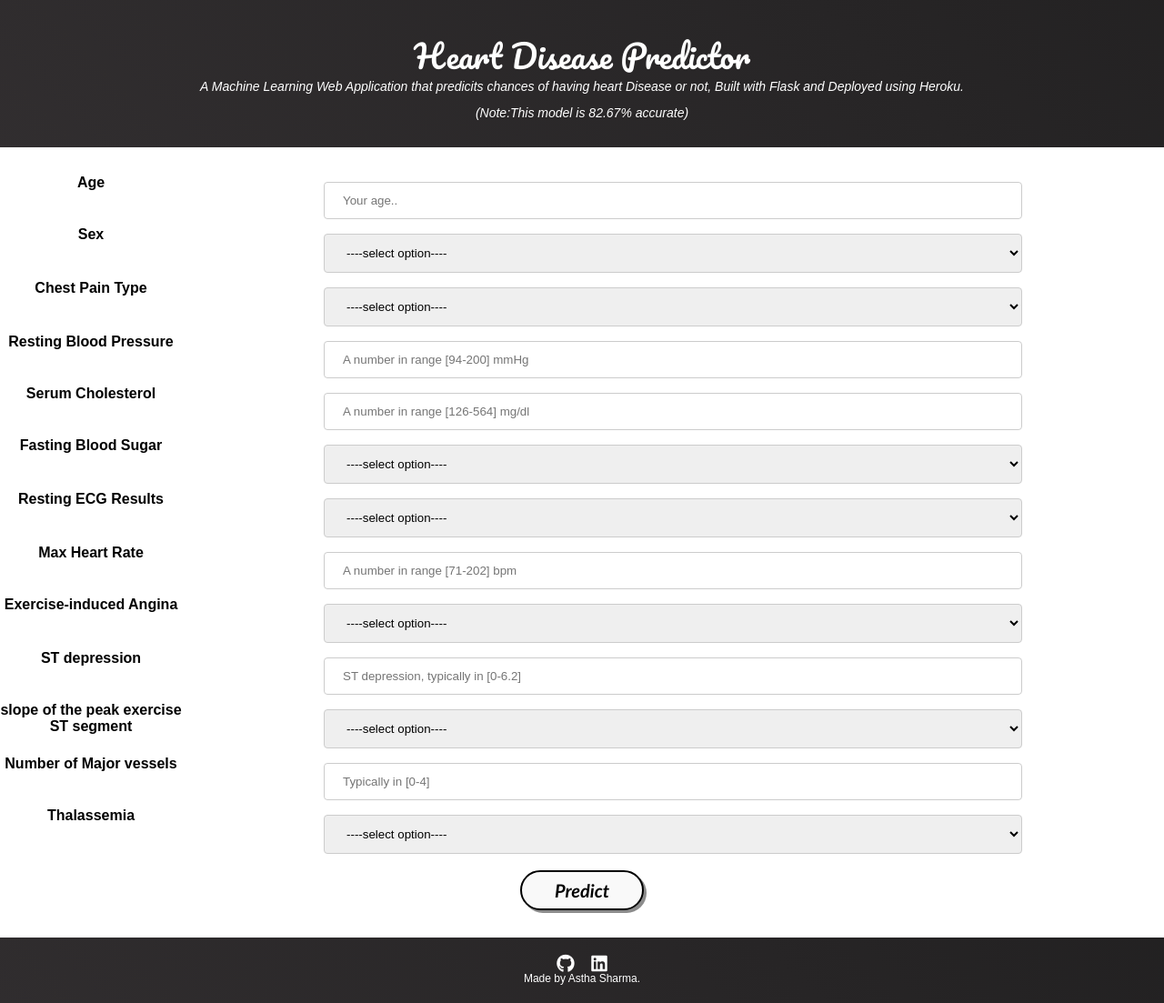
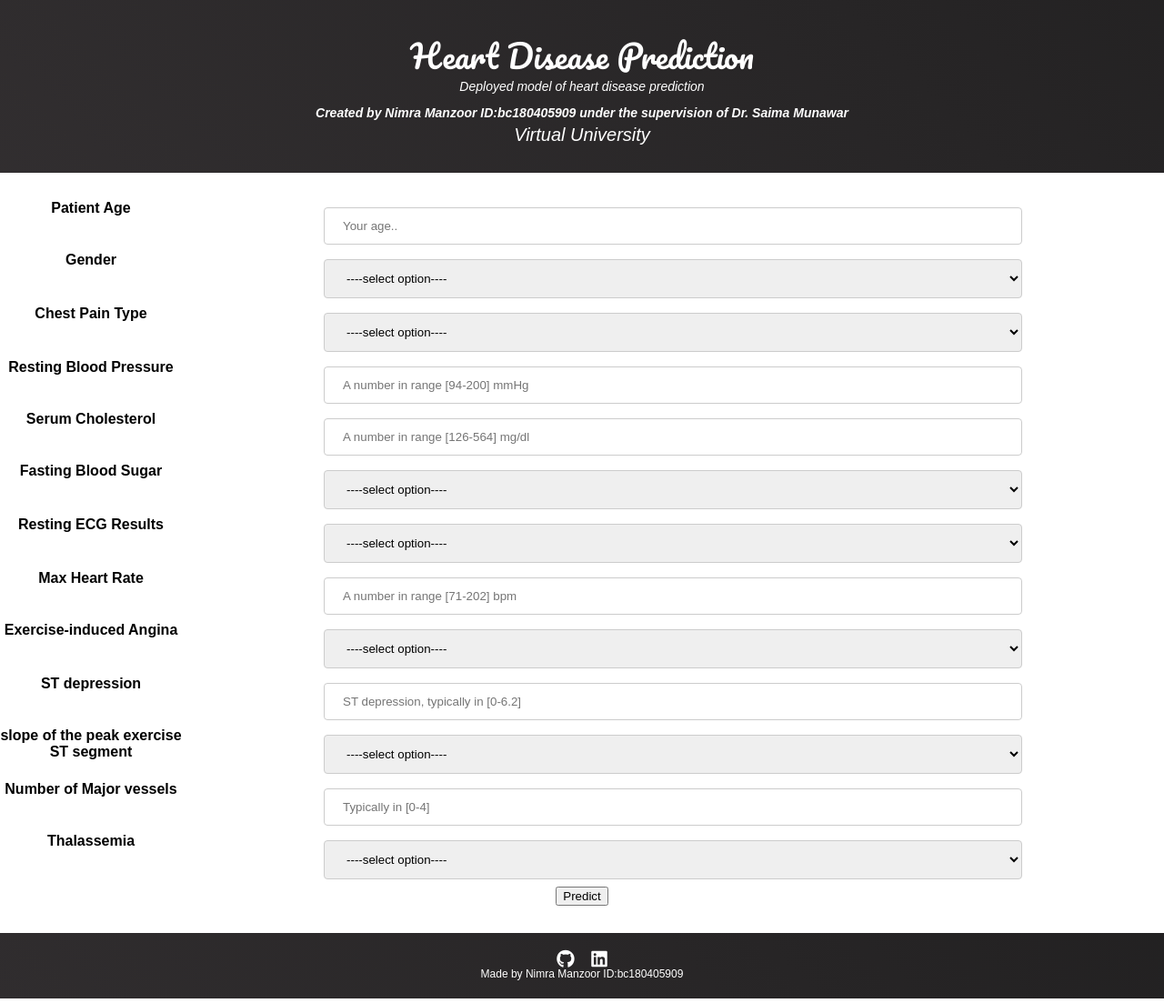
Before and after one commit to ShoaibDataScientist/ModelDeployment, a Flask app: page / in a window 1280 px wide. Shown: the whole page at 91% size. Run offline with Flask 2, Linux system fonts and the light colour scheme; parts of the project's set-up code (start-up, migrations or seed data) failed here and were passed over; some libraries are stand-ins or nearby versions.

Commit message:
Update main.html

```diff
--- a/templates/main.html
+++ b/templates/main.html
@@ -1,3 +1,4 @@
+
 <!DOCTYPE html>
 
 <html lang="en" dir="ltr">
@@ -6,7 +7,7 @@
   <meta charset="utf-8">
   <meta name="viewport" content="width=device-width, initial-scale=1.0">
   <title>Heart Disease Predictor</title>
-  <link rel="stylesheet" type="text/css" href="{{ url_for('static', filename='style.css') }}">
+  <link rel="stylesheet" type="text/css" href="/static/style.css">
   <script src="https://kit.fontawesome.com/5f3f547070.js" crossorigin="anonymous"></script>
   <link href="https://fonts.googleapis.com/css2?family=Pacifico&display=swap" rel="stylesheet">
 </head>
@@ -16,24 +17,25 @@
   <!-- Website Title -->
 
   <div class="container">
-    <h2 class='container-heading'><span class="heading_font">Heart Disease Predictor</span></h2>
+    <h2 class='container-heading'><span class="heading_font">Heart Disease Prediction</span></h2>
     <div class='description'>
-      <p>A Machine Learning Web Application that predicits chances of having heart Disease or not, Built with Flask and Deployed using Heroku.</p><br>
-        <p>(Note:This model is 82.67% accurate)</p>
+      <p>Deployed model of heart disease prediction </p><br>
+        <p style="font-weight: bold">Created by Nimra Manzoor ID:bc180405909 under the supervision of Dr. Saima Munawar</p>
+        <p style="margin-top: 5px; font-size: 20px" >Virtual University</p>
     </div>
   </div>
 
   <!-- Text Area -->
   <div class="ml-container">
-    <form action="{{ url_for('predict')}}" method="POST">
+    <form  action="{{ url_for('predict')}}" method="POST">
 
 
-        <label for="age">Age</label>
+        <label for="age">Patient Age</label>
         <input type="text" id="age" name="age" placeholder="Your age.."><br>
 
 
 
-        <label for="sex">Sex</label>
+        <label  for="sex">Gender</label>
         <select id="sex" name="sex">
           <option selected>----select option----</option>
           <option value="1">Male</option>
@@ -124,7 +126,7 @@
 
 
 
-      <input type="submit" class="my-cta-button" value="Predict">
+      <input type="submit" class="my_cta_button" value="Predict">
     </form>
   </div>
 
@@ -136,7 +138,7 @@
       <a target="_blank" href="https://www.linkedin.com/in/astha-sharma-47266b11b/"><i
           class="fab fa-linkedin fa-lg contact-icon"></i></a>
     </div>
-    <p class='footer-description'>Made by Astha Sharma.</p>
+    <p class='footer-description'>Made by Nimra Manzoor ID:bc180405909</p>
   </div>
 
 </body>
```
